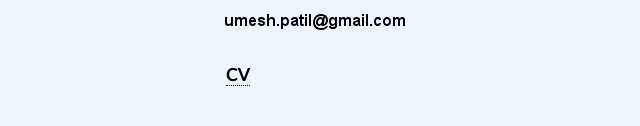
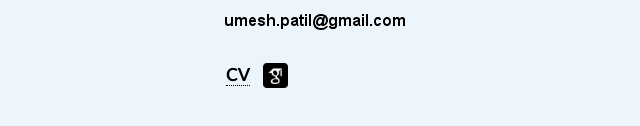
Before and after one commit to u-p/u-p.github.io, a plain HTML site: page menu.html in a window 1280 px wide. Shown: the part 458-584 px from the top of the page, 319-959 px from the left. Drawn offline with Linux system fonts and the light colour scheme.

Commit message:
30.07.2021-google-scholar-link-v1.0

```diff
--- a/menu.html
+++ b/menu.html
@@ -139,6 +139,7 @@ u {
       <tr>
          <td style="font-size:18px; font-weight:bold">
             <a href="./misc/CV-Umesh-Patil.pdf" target = "_blank">&nbsp;<u>CV</u></a>
+            <a href="https://scholar.google.com/citations?user=fi0RzD0AAAAJ&hl=en" target = "_blank">&nbsp;&nbsp;<img src="google-scholar-icon.png" alt="Umesh's photo" align="top" width="25"></a>
          </td>
       </tr>
    </table>
```
Also changed, not shown: google-scholar-icon.png (added).
